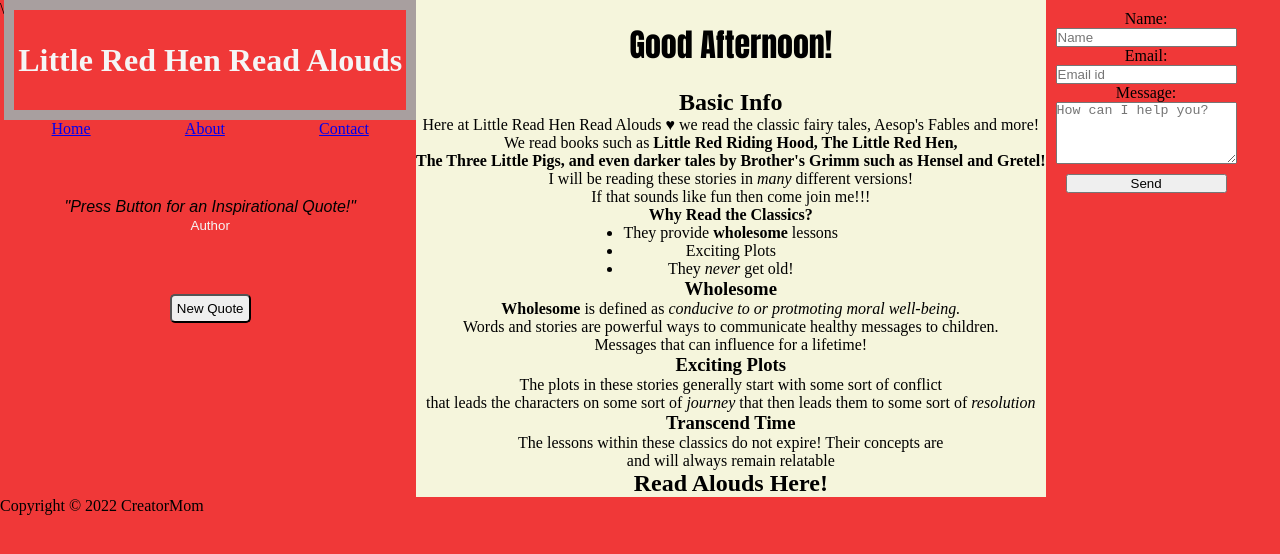
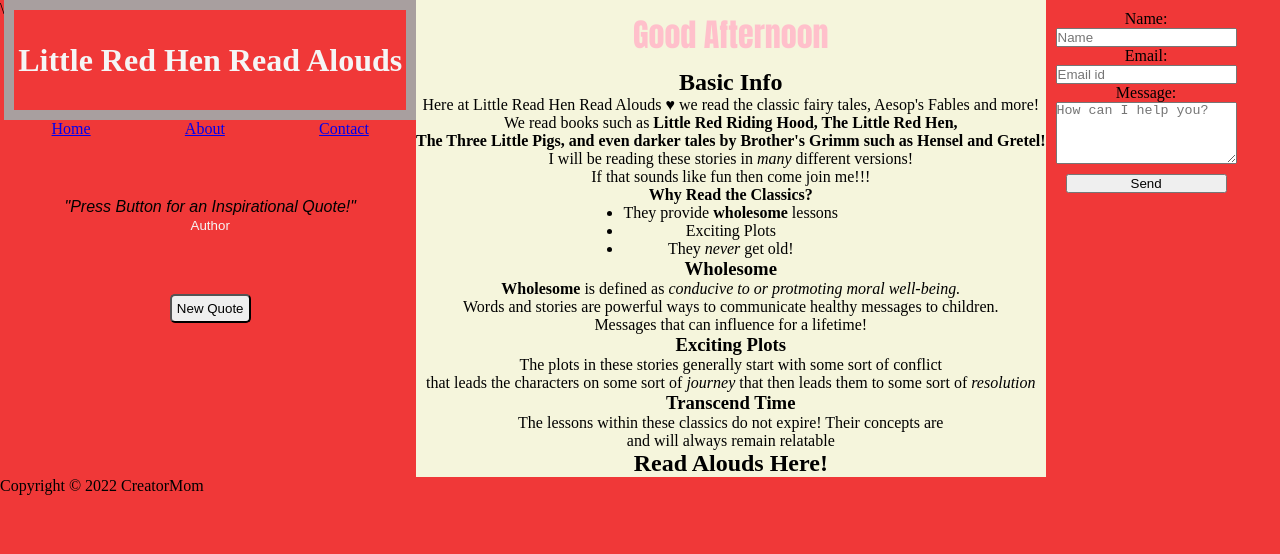
Before and after one commit to CreatorMom/Little-Red-Hen-Read-Alouds, a plain HTML site: page index.html in a window 1280 px wide. Drawn offline with Linux system fonts and the light colour scheme.

Commit message:
seventh js commit correct greeting

```diff
--- a/index.html
+++ b/index.html
@@ -40,7 +40,7 @@
 
  <body>
 <div class="content">
-<h1 id="greeting-header"></h1>
+<h1 id="greeting"></h1>
 
     <div class="main">
       <h2><strong>Basic Info</strong></h2>
--- a/script.js
+++ b/script.js
@@ -1,11 +1,23 @@
-let greetingHeader = document.getElementById("greeting-header");
-let timeNow = new Date().getHours();
-console.log(timeNow);
-let greeting = timeNow < 12 ? "Good Morning!"
-: timeNow >= 12 && timeNow < 18 ? "Good Afternoon!"
-: "Good Evening!";
-console.log(greeting);
-greetingHeader.innerHTML = `<h1>${greeting}</h1>`;
+
+    let time = new Date();
+    time = time.getHours();
+
+    let greeting = document.getElementById("greeting");
+
+    if (time >=0&&time<12){
+        greeting.innerHTML="Good Morning";
+        greeting.style.color="orange";
+    } else if (time >=12&&time<19){
+        greeting.innerHTML= "Good Afternoon";
+        greeting.style.color="pink";
+    }else {
+        greeting.innerHTML= "Good Evening";
+
+    }
+
+
+;
+
 
 
 function sendEmail(){
--- a/style.css
+++ b/style.css
@@ -28,6 +28,7 @@ body{
     color:whitesmoke;
     font-family: Arial, Helvetica, sans-serif;
     font-style: bold;
+    margin: 20px;
 
 
 }
```
